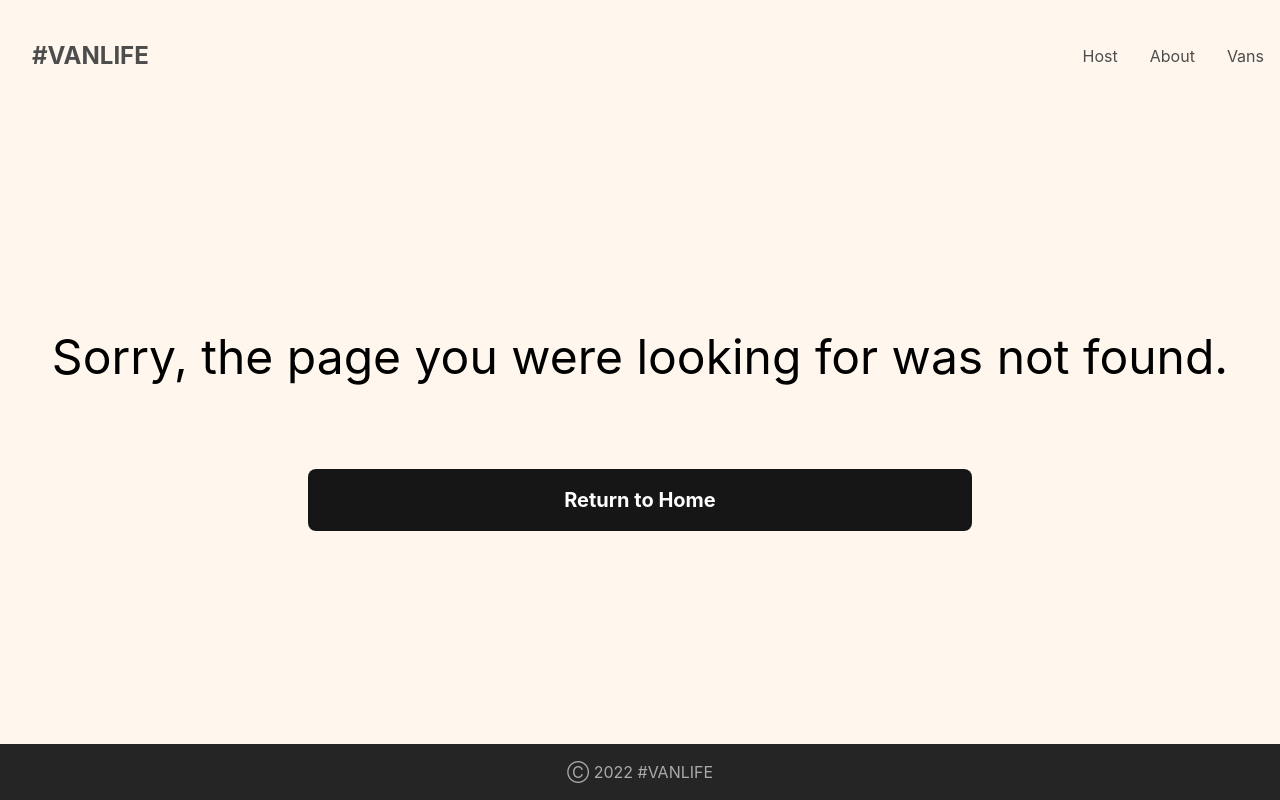
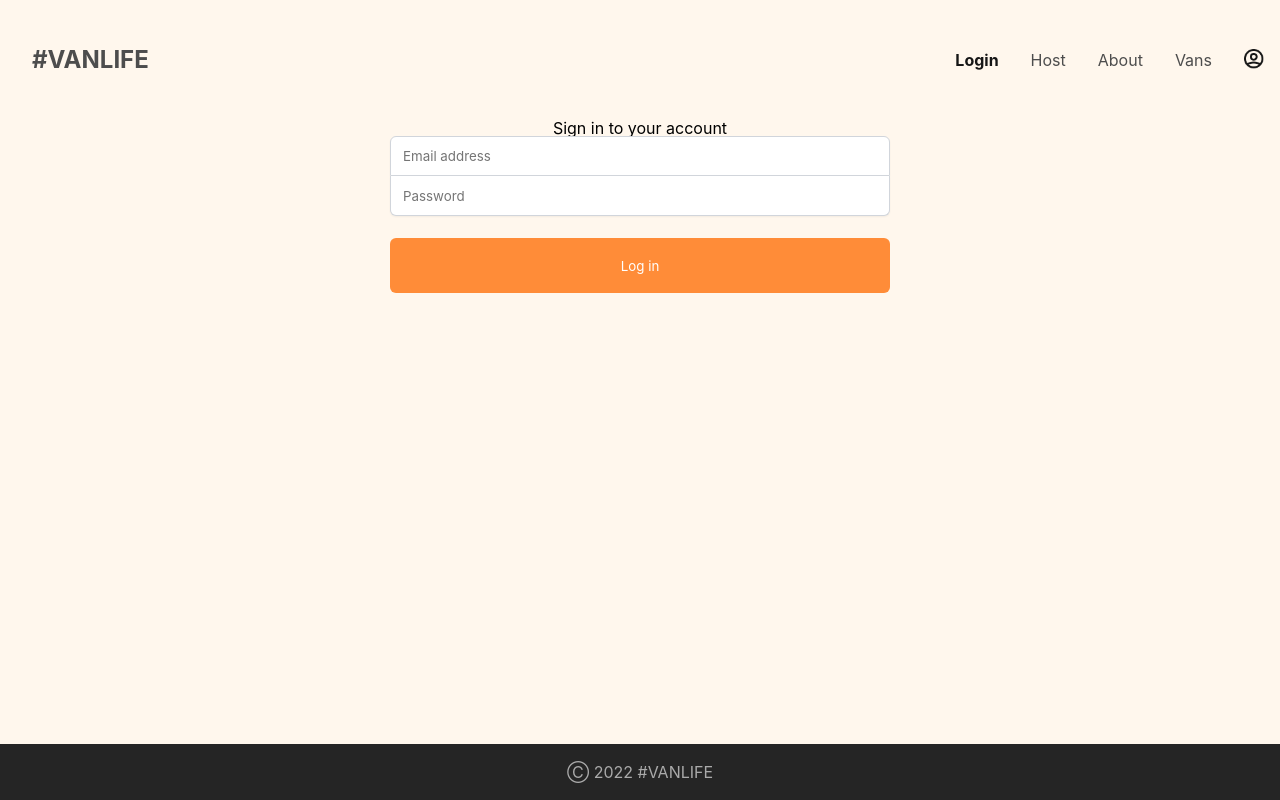
Before and after one commit to JustWaveThings/vanLife, a React app in the folder scrimba_react_router_v6/: page /login in a window 1280 px wide. Before the commit this address had no page. Built offline with nearby package versions, Linux system fonts and the light colour scheme; the HTML template or start-up script is replaced by a standard one; what miragejs would draw is missing.

Commit message:
Setup basic fake auth to use data-router / protected routes

```diff
--- a/scrimba_react_router_v6/src/App.jsx
+++ b/scrimba_react_router_v6/src/App.jsx
@@ -21,6 +21,7 @@
 import HostDetailInfo from './components/HostDetailInfo';
 import NotFound from './pages/NotFound';
 import Error from './components/Error';
+import Login from './pages/Login';
 
 import './../server';
 
@@ -38,6 +39,10 @@
 			<Route
 				path="about"
 				element={<About />}
+			/>
+			<Route
+				path="login"
+				element={<Login />}
 			/>
 			<Route
 				path="vans"
--- a/scrimba_react_router_v6/src/components/Header.jsx
+++ b/scrimba_react_router_v6/src/components/Header.jsx
@@ -1,6 +1,6 @@
 import React from 'react';
 import { Link, NavLink } from 'react-router-dom';
-
+import image from '../../public/Icon.png';
 function Header() {
 	return (
 		<>
@@ -12,23 +12,39 @@
 					<h1 className="title-header">#VANLIFE</h1>
 				</Link>
 				<NavLink
-					to="/host"
+					to="login"
+					className={({ isActive }) => (isActive ? 'my-link' : 'link')}
+				>
+					{' '}
+					Login
+				</NavLink>
+				<NavLink
+					to="host"
 					className={({ isActive }) => (isActive ? 'my-link' : 'link')}
 				>
 					{' '}
 					Host
 				</NavLink>
 				<NavLink
-					to="/about"
+					to="about"
 					className={({ isActive }) => (isActive ? 'my-link' : 'link')}
 				>
 					About
 				</NavLink>
 				<NavLink
-					to="/vans"
+					to="vans"
 					className={({ isActive }) => (isActive ? 'my-link' : 'link')}
 				>
 					Vans
+				</NavLink>
+				<NavLink
+					to="login"
+					className={({ isActive }) => (isActive ? 'my-link' : 'link')}
+				>
+					<img
+						src={image}
+						height="20px"
+					></img>
 				</NavLink>
 			</nav>
 		</>
--- a/scrimba_react_router_v6/src/index.css
+++ b/scrimba_react_router_v6/src/index.css
@@ -612,3 +612,48 @@
 .not-found > h2 {
 	padding: 2rem;
 }
+.login-container {
+	display: flex;
+	flex-direction: column;
+	align-items: center;
+	padding-inline: 27px;
+}
+
+.login-form {
+	display: flex;
+	flex-direction: column;
+	width: 100%;
+	max-width: 500px;
+}
+
+.login-form > input {
+	border: 1px solid rgba(209, 213, 219);
+	height: 40px;
+	text-indent: 10px;
+	font-family: 'Inter', sans-serif;
+	box-shadow: 0px 1px 2px rgba(0, 0, 0, 0.05);
+	font-weight: 400;
+}
+
+.login-form > input:focus {
+	outline: none;
+}
+
+.login-form > input:first-of-type {
+	border-radius: 6px 6px 0px 0px;
+}
+
+.login-form > input:last-of-type {
+	border-radius: 0px 0px 6px 6px;
+	border-top: none;
+}
+
+.login-form > button {
+	background-color: #ff8c38;
+	border: none;
+	border-radius: 6px;
+	height: 55px;
+	margin-top: 22px;
+	color: white;
+	font-family: 'Inter', sans-serif;
+}
--- /dev/null
+++ b/scrimba_react_router_v6/src/pages/Login.jsx
@@ -0,0 +1,45 @@
+import React from 'react';
+import { useNavigate } from 'react-router-dom';
+
+export default function Login() {
+	const [loginFormData, setLoginFormData] = React.useState({ email: '', password: '' });
+
+	function handleSubmit(e) {
+		e.preventDefault();
+		console.log(loginFormData);
+	}
+
+	function handleChange(e) {
+		const { name, value } = e.target;
+		setLoginFormData(prev => ({
+			...prev,
+			[name]: value,
+		}));
+	}
+
+	return (
+		<div className="login-container">
+			<h1>Sign in to your account</h1>
+			<form
+				onSubmit={handleSubmit}
+				className="login-form"
+			>
+				<input
+					name="email"
+					onChange={handleChange}
+					type="email"
+					placeholder="Email address"
+					value={loginFormData.email}
+				/>
+				<input
+					name="password"
+					onChange={handleChange}
+					type="password"
+					placeholder="Password"
+					value={loginFormData.password}
+				/>
+				<button>Log in</button>
+			</form>
+		</div>
+	);
+}
```
Also changed, not shown: scrimba_react_router_v6/public/Icon.png (added).
